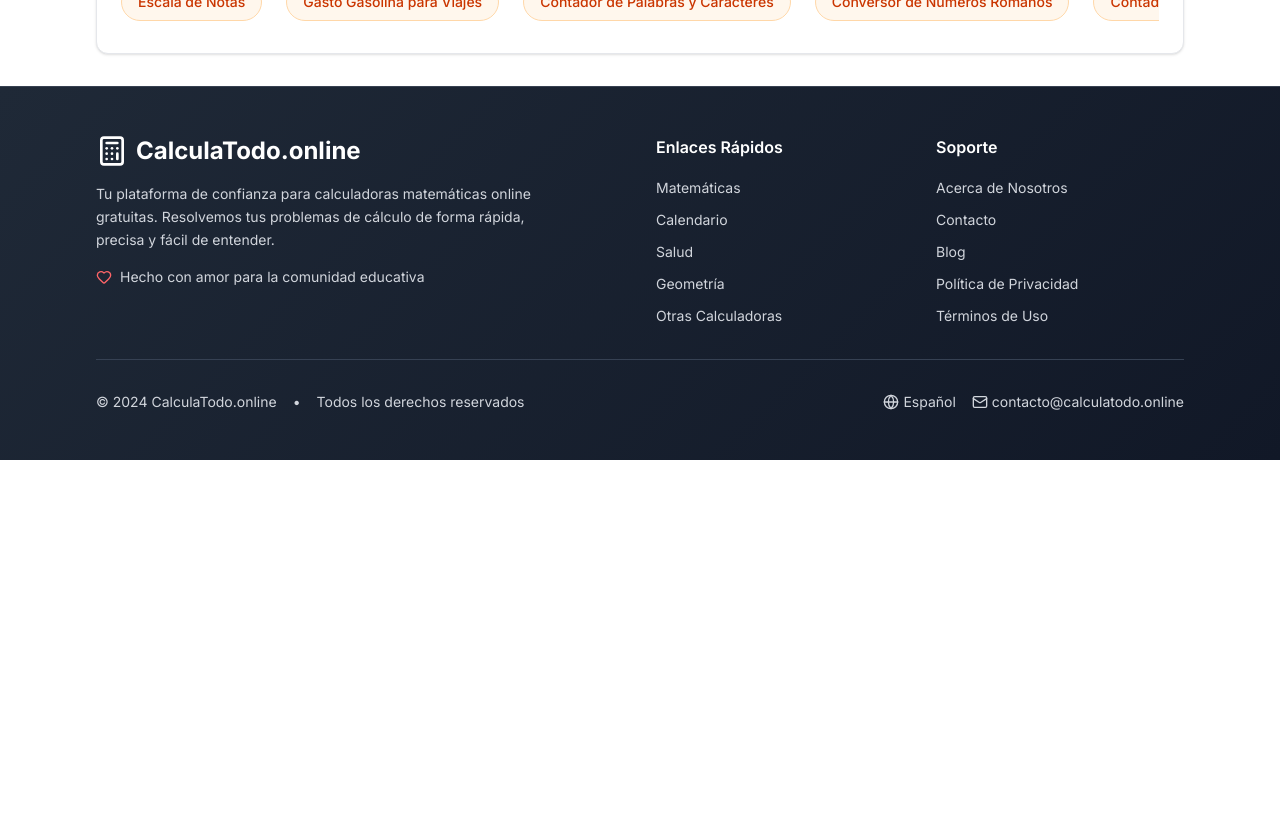
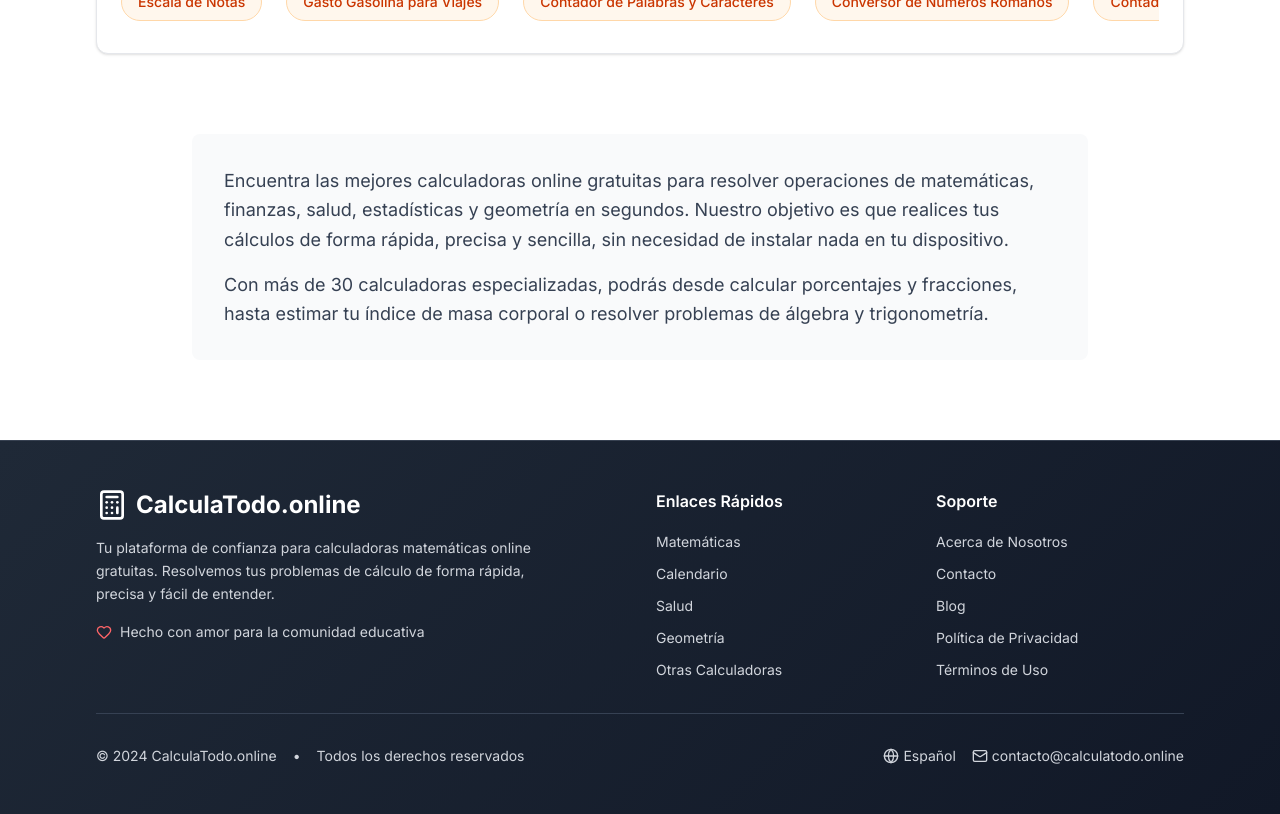
Before and after one commit to martingalmarino/calcula-todo, a Next.js app: page / in a window 1280 px wide. Shown: the part 1600-2414 px from the top of the page. Before the commit the page ends 2060 px from the top, so only its background shows below. Built offline with nearby package versions, Linux system fonts and the light colour scheme; no server answers.

Commit message:
Agregar texto SEO en la home antes del footer para mejorar posicionamiento

```diff
--- a/src/app/page.tsx
+++ b/src/app/page.tsx
@@ -184,6 +184,22 @@ export default function HomePage() {
 
               </div>
             </div>
+
+            {/* SEO Content Section */}
+            <div className="mt-20 mb-12">
+              <div className="max-w-4xl mx-auto">
+                <div className="bg-gray-50 rounded-lg p-8">
+                  <div className="prose prose-lg max-w-none text-gray-700">
+                    <p className="text-lg leading-relaxed mb-4">
+                      Encuentra las mejores calculadoras online gratuitas para resolver operaciones de matemáticas, finanzas, salud, estadísticas y geometría en segundos. Nuestro objetivo es que realices tus cálculos de forma rápida, precisa y sencilla, sin necesidad de instalar nada en tu dispositivo.
+                    </p>
+                    <p className="text-lg leading-relaxed">
+                      Con más de 30 calculadoras especializadas, podrás desde calcular porcentajes y fracciones, hasta estimar tu índice de masa corporal o resolver problemas de álgebra y trigonometría.
+                    </p>
+                  </div>
+                </div>
+              </div>
+            </div>
           </div>
         </Container>
       </div>
```
